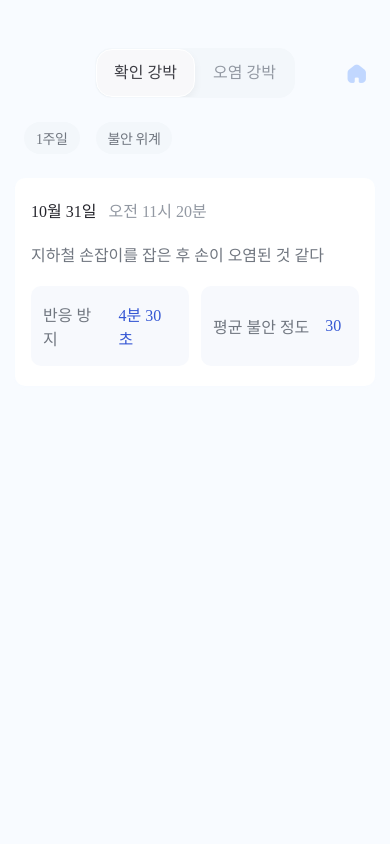
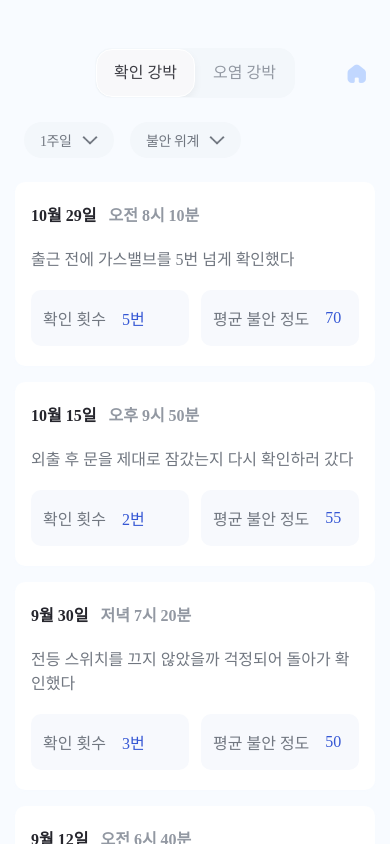
Before and after one commit to mindit-selfcbt/mindit-FE, a React Native app: screen /recordcatalog in a window 390 px wide. Built offline with nearby package versions, Linux system fonts and the light colour scheme.

Commit message:
Feat: recordcatalog 구현

```diff
--- a/src/screens/record/recordcatalogScreen.tsx
+++ b/src/screens/record/recordcatalogScreen.tsx
@@ -10,13 +10,71 @@ import {
 
 import ToggleButton from '../../components/toggleButton';
 const mainIcon = require('../../assets/icon/mainIcon.png');
+const moreIcon = require('../../assets/icon/moreIcon.png');
 
 const TOGGLE_OPTIONS = [
   { key: 'checking', label: '확인 강박' },
   { key: 'contamination', label: '오염 강박' },
 ];
 
-const dummyRecords = [
+const dummyRecordsByType = {
+  checking: [
+    {
+      date: '10월 29일',
+      time: '오전 8시 10분',
+      title: '출근 전에 가스밸브를 5번 넘게 확인했다',
+      extra1: '확인 횟수',
+      extra2: '5번',
+      extra3: '평균 불안 정도',
+      extra4: '70',
+    },
+    {
+      date: '10월 15일',
+      time: '오후 9시 50분',
+      title: '외출 후 문을 제대로 잠갔는지 다시 확인하러 갔다',
+      extra1: '확인 횟수',
+      extra2: '2번',
+      extra3: '평균 불안 정도',
+      extra4: '55',
+    },
+    {
+      date: '9월 30일',
+      time: '저녁 7시 20분',
+      title: '전등 스위치를 끄지 않았을까 걱정되어 돌아가 확인했다',
+      extra1: '확인 횟수',
+      extra2: '3번',
+      extra3: '평균 불안 정도',
+      extra4: '50',
+    },
+    {
+      date: '9월 12일',
+      time: '오전 6시 40분',
+      title: '외출 후 창문이 닫혔는지 생각나서 다시 확인했다',
+      extra1: '확인 횟수',
+      extra2: '4번',
+      extra3: '평균 불안 정도',
+      extra4: '65',
+    },
+    {
+      date: '8월 22일',
+      time: '오후 5시 30분',
+      title: '차 문을 잠갔는지 리모컨으로 계속 확인했다',
+      extra1: '확인 횟수',
+      extra2: '6번',
+      extra3: '평균 불안 정도',
+      extra4: '72',
+    },
+    {
+      date: '8월 5일',
+      time: '오전 10시 00분',
+      title: '인터폰이 꺼졌는지 확인하려고 집에 돌아왔다',
+      extra1: '확인 횟수',
+      extra2: '1번',
+      extra3: '평균 불안 정도',
+      extra4: '40',
+    },
+  ],
+  contamination: [
     {
       date: '10월 31일',
       time: '오전 11시 20분',
@@ -26,12 +84,61 @@ const dummyRecords = [
       extra3: '평균 불안 정도',
       extra4: '30',
     },
-];
+    {
+      date: '10월 7일',
+      time: '오후 6시 45분',
+      title: '길고양이에게 스친 옷이 오염된 것 같다',
+      extra1: '반응 방지',
+      extra2: '3분 10초',
+      extra3: '평균 불안 정도',
+      extra4: '40',
+    },
+    {
+      date: '9월 28일',
+      time: '오전 9시 15분',
+      title: '회사 탕비실 컵을 만지고 불안해졌다',
+      extra1: '반응 방지',
+      extra2: '2분 50초',
+      extra3: '평균 불안 정도',
+      extra4: '35',
+    },
+    {
+      date: '9월 10일',
+      time: '오후 4시 00분',
+      title: '엘리베이터 버튼을 누른 뒤 손을 씻고 싶었다',
+      extra1: '반응 방지',
+      extra2: '1분 40초',
+      extra3: '평균 불안 정도',
+      extra4: '25',
+    },
+    {
+      date: '8월 24일',
+      time: '오후 8시 50분',
+      title: '편의점 거스름돈을 만진 것이 불안하다',
+      extra1: '반응 방지',
+      extra2: '3분 20초',
+      extra3: '평균 불안 정도',
+      extra4: '38',
+    },
+    {
+      date: '8월 3일',
+      time: '오전 7시 20분',
+      title: '공용 세면대를 사용한 뒤 손을 씻지 않아 불안했다',
+      extra1: '반응 방지',
+      extra2: '5분 00초',
+      extra3: '평균 불안 정도',
+      extra4: '50',
+    },
+  ],
+};
 
 export default function ListRecordScreen({ navigation }) {
   const [toggle, setToggle] = useState('checking');
   const [filter1, setFilter1] = useState('1주일');
   const [filter2, setFilter2] = useState('불안 위계');
+
+  // 현재 토글에 따른 데이터 가져오기
+  const records = dummyRecordsByType[toggle] || [];
 
   return (
     <ScrollView style={styles.scroll} contentContainerStyle={styles.container}>
@@ -52,14 +159,24 @@ export default function ListRecordScreen({ navigation }) {
       <View style={styles.selectRow}>
         <TouchableOpacity style={styles.selectorBox} onPress={() => {}}>
           <Text style={styles.selectorText}>{filter1}</Text>
+          <Image
+            source={moreIcon}
+            style={styles.moreIcon}
+            resizeMode="contain"
+          />
         </TouchableOpacity>
         <TouchableOpacity style={styles.selectorBox} onPress={() => {}}>
           <Text style={styles.selectorText}>{filter2}</Text>
+          <Image
+            source={moreIcon}
+            style={styles.moreIcon}
+            resizeMode="contain"
+          />
         </TouchableOpacity>
       </View>
 
       <View style={styles.section}>
-        {dummyRecords.map((item, idx) => (
+        {records.map((item, idx) => (
           <TouchableOpacity
             key={idx}
             style={styles.recordCard}
@@ -107,9 +224,15 @@ const styles = StyleSheet.create({
     position: 'relative',
     marginBottom: 24,
   },
-  mainIconWrap: { position: 'absolute', right: 0 },
-  icon: { width: 20, height: 20, marginLeft: 4 },
-
+  mainIconWrap: {
+    position: 'absolute',
+    right: 0,
+  },
+  icon: {
+    width: 20,
+    height: 20,
+    marginLeft: 4,
+  },
   selectRow: {
     flexDirection: 'row',
     gap: 8,
@@ -117,13 +240,14 @@ const styles = StyleSheet.create({
     alignSelf: 'flex-start',
   },
   selectorBox: {
+    flexDirection: 'row',
+    alignItems: 'center',
     backgroundColor: '#F3F7FB',
     borderRadius: 20,
-    paddingHorizontal: 12,
-    paddingVertical: 6,
-    justifyContent: 'center',
-    alignItems: 'center',
+    paddingHorizontal: 16,
+    paddingVertical: 8,
     marginRight: 8,
+    minWidth: 90,
   },
   selectorText: {
     color: '#717780',
@@ -133,7 +257,11 @@ const styles = StyleSheet.create({
     letterSpacing: -0.42,
     textAlign: 'center',
   },
-
+  moreIcon: {
+    width: 16,
+    height: 16,
+    marginLeft: 10,
+  },
   section: {
     alignItems: 'center',
     marginBottom: 8,
@@ -163,14 +291,14 @@ const styles = StyleSheet.create({
     color: '#25252C',
     fontFamily: 'Pretendard',
     fontSize: 16,
-    fontWeight: '500',
+    fontWeight: '800',
     marginRight: 8,
   },
   timeText: {
     color: '#9298A2',
     fontFamily: 'Pretendard',
     fontSize: 16,
-    fontWeight: '500',
+    fontWeight: '800',
   },
   recordTitle: {
     color: '#717780',
```
Also changed, not shown: src/assets/icon/moreIcon.png (added). Lines whose indentation alone changed are shown as unchanged.
